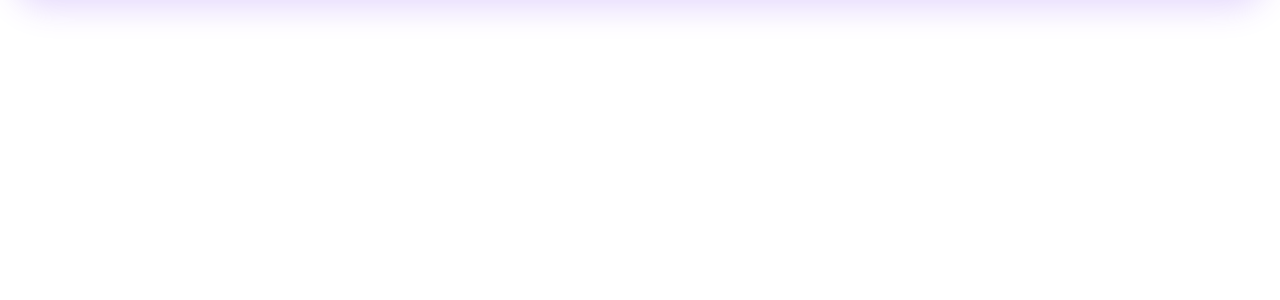
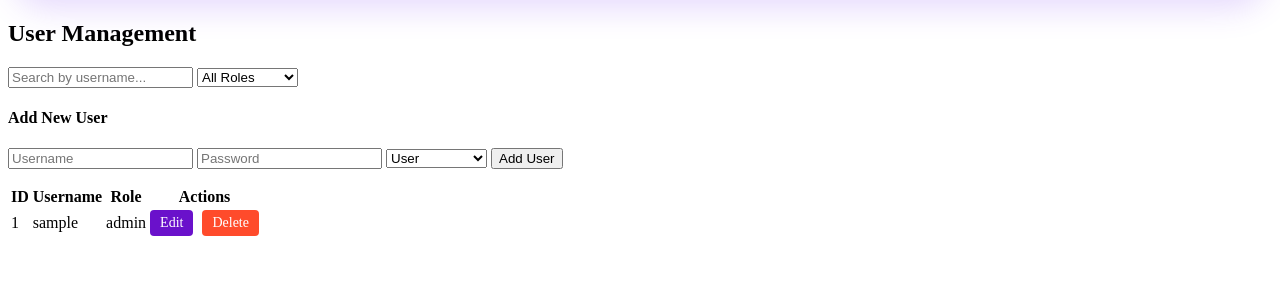
Before and after one commit to ryuu-script/TrackIT, a PHP site: page /users.php in a window 1280 px wide. Shown: the part 91-391 px from the top of the page. Run offline with PHP 8.4, Linux system fonts and the light colour scheme; the visitor is signed in with stand-in values (Sample User, id 1); tables that the repository leaves empty or names only in its code hold one stand-in row (values such as "Sample post").

Commit message:
Completed User Admin: added add, edit, and delete functionality

```diff
--- a/src/php/users.php
+++ b/src/php/users.php
@@ -19,9 +19,87 @@
     <title>TrackIT | Users</title>
 
     <!-- Start coding from here -->
+     <style>
+    .btn-edit {
+        background-color: #6a11cb;
+        color: white;
+        padding: 5px 10px;
+        text-decoration: none;
+        border-radius: 4px;
+        margin-right: 5px;
+        font-size: 14px;
+        display: inline-block;
+    }
+
+    .btn-delete {
+        background-color: #ff4b2b;
+        color: white;
+        padding: 5px 10px;
+        text-decoration: none;
+        border-radius: 4px;
+        font-size: 14px;
+        display: inline-block;
+    }
+
+    .btn-edit:hover { background-color: #2575fc; }
+    .btn-delete:hover { background-color: #ff416c; }
+</style>
 </head>
 <body>
-    <!-- Start coding from here -->
+    <div class="container">
+    <h2>User Management</h2>
 
+    <div class="search-box">
+        <input type="text" id="searchInput" placeholder="Search by username...">
+        <select id="roleFilter">
+            <option value="">All Roles</option>
+            <option value="administrator">Administrator</option>
+            <option value="user">User</option>
+        </select>
+    </div>
+</div>
+
+        <div class="add-user-form glass-card p-3 mb-4">
+            <h4 class="text-light">Add New User</h4>
+            <form action="add_user.php" method="POST" class="d-flex gap-2">
+                <input type="text" name="username" class="form-control" placeholder="Username" required>
+                <input type="password" name="password" class="form-control" placeholder="Password" required>
+                <select name="role" class="form-select">
+                    <option value="user">User</option>
+                    <option value="administrator">Administrator</option>
+                </select>
+                <button type="submit" class="btn btn-primary">Add User</button>
+            </form>
+        </div>
+        <table>
+    <table>
+        <thead>
+            <tr>
+                <th>ID</th>
+                <th>Username</th>
+                <th>Role</th>
+                <th>Actions</th>
+            </tr>
+        </thead>
+        <tbody id="userTableBody">
+            <?php
+            $sql = "SELECT id, username, role FROM users";
+            $stmt = $pdo->query($sql);
+
+            while ($row = $stmt->fetch(PDO::FETCH_ASSOC)) {
+                echo "<tr>
+                        <td>" . $row["id"] . "</td>
+                        <td>" . $row["username"] . "</td>
+                        <td>" . $row["role"] . "</td>
+                        <td>
+                            <a href='edit_user.php?id=" . $row["id"] . "' class='btn-edit'>Edit</a>
+                            <a href='delete_user.php?id=" . $row["id"] . "' class='btn-delete' onclick='return confirm(\"Are you sure you want to delete this user?\")'>Delete</a>
+                        </td>
+                      </tr>";
+            }
+            ?>
+            </tbody>
+    </table>
+</div>
 </body>
 </html>
```
Also changed, not shown: src/php/add_user.php (added, +20 -0 lines), src/php/delete_user.php (added, +18 -0 lines), src/php/edit_user.php (added, +66 -0 lines).
